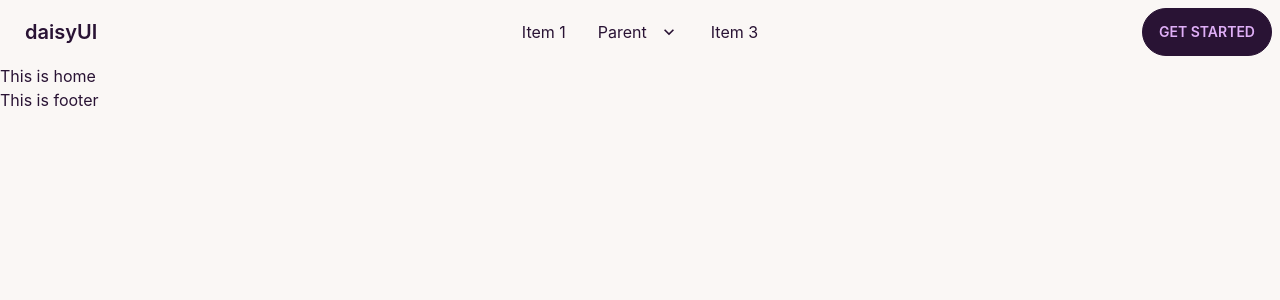
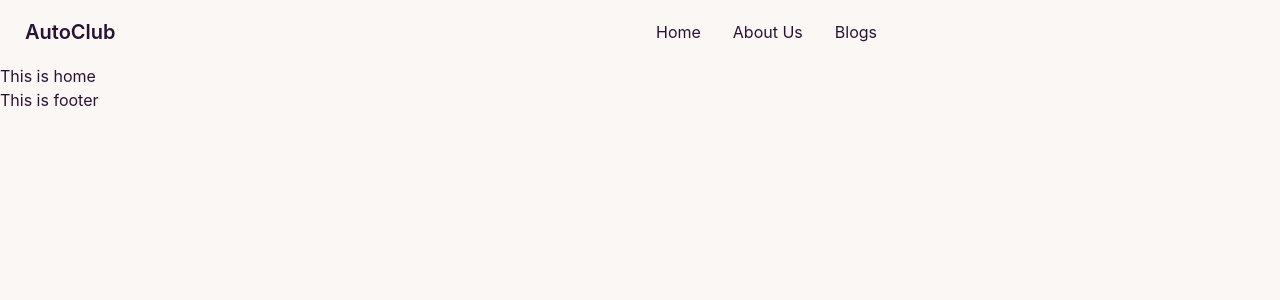
Before and after one commit to syedfarhanreza/auto-club-client, a React (Create React App) app: page / in a window 1280 px wide. Shown: the top 300 px of the page. Built offline with nearby package versions, Linux system fonts and the light colour scheme.

Commit message:
navbar added

```diff
--- /dev/null
+++ b/src/Pages/Home/Banner/Banner.js
@@ -0,0 +1,11 @@
+import React from 'react';
+
+const Banner = () => {
+    return (
+        <div>
+
+        </div>
+    );
+};
+
+export default Banner;
--- a/src/Pages/Shared/Navbar/Navbar.js
+++ b/src/Pages/Shared/Navbar/Navbar.js
@@ -1,6 +1,14 @@
 import React from 'react';
+import { Link } from 'react-router-dom';
 
 const Navbar = () => {
+
+    const menuItems = <React.Fragment>
+        <li><Link to='/'>Home</Link></li>
+        <li><Link to='/about'>About Us</Link></li>
+        <li><Link to='/blogs'>Blogs</Link></li>
+    </React.Fragment>
+
     return (
         <div className="navbar bg-base-100">
             <div className="navbar-start">
@@ -9,40 +17,15 @@ const Navbar = () => {
                         <svg xmlns="http://www.w3.org/2000/svg" className="h-5 w-5" fill="none" viewBox="0 0 24 24" stroke="currentColor"><path strokeLinecap="round" strokeLinejoin="round" strokeWidth="2" d="M4 6h16M4 12h8m-8 6h16" /></svg>
                     </label>
                     <ul tabIndex={0} className="menu menu-compact dropdown-content mt-3 p-2 shadow bg-base-100 rounded-box w-52">
-                        <li><a>Item 1</a></li>
-                        <li tabIndex={0}>
-                            <a className="justify-between">
-                                Parent
-                                <svg className="fill-current" xmlns="http://www.w3.org/2000/svg" width="24" height="24" viewBox="0 0 24 24"><path d="M8.59,16.58L13.17,12L8.59,7.41L10,6L16,12L10,18L8.59,16.58Z" /></svg>
-                            </a>
-                            <ul className="p-2">
-                                <li><a>Submenu 1</a></li>
-                                <li><a>Submenu 2</a></li>
-                            </ul>
-                        </li>
-                        <li><a>Item 3</a></li>
+                        {menuItems}
                     </ul>
                 </div>
-                <a className="btn btn-ghost normal-case text-xl">daisyUI</a>
+                <Link to='/' className="btn btn-ghost normal-case text-xl">AutoClub</Link>
             </div>
             <div className="navbar-center hidden lg:flex">
                 <ul className="menu menu-horizontal p-0">
-                    <li><a>Item 1</a></li>
-                    <li tabIndex={0}>
-                        <a>
-                            Parent
-                            <svg className="fill-current" xmlns="http://www.w3.org/2000/svg" width="20" height="20" viewBox="0 0 24 24"><path d="M7.41,8.58L12,13.17L16.59,8.58L18,10L12,16L6,10L7.41,8.58Z" /></svg>
-                        </a>
-                        <ul className="p-2">
-                            <li><a>Submenu 1</a></li>
-                            <li><a>Submenu 2</a></li>
-                        </ul>
-                    </li>
-                    <li><a>Item 3</a></li>
+                    {menuItems}
                 </ul>
-            </div>
-            <div className="navbar-end">
-                <a className="btn">Get started</a>
             </div>
         </div>
     );
```
